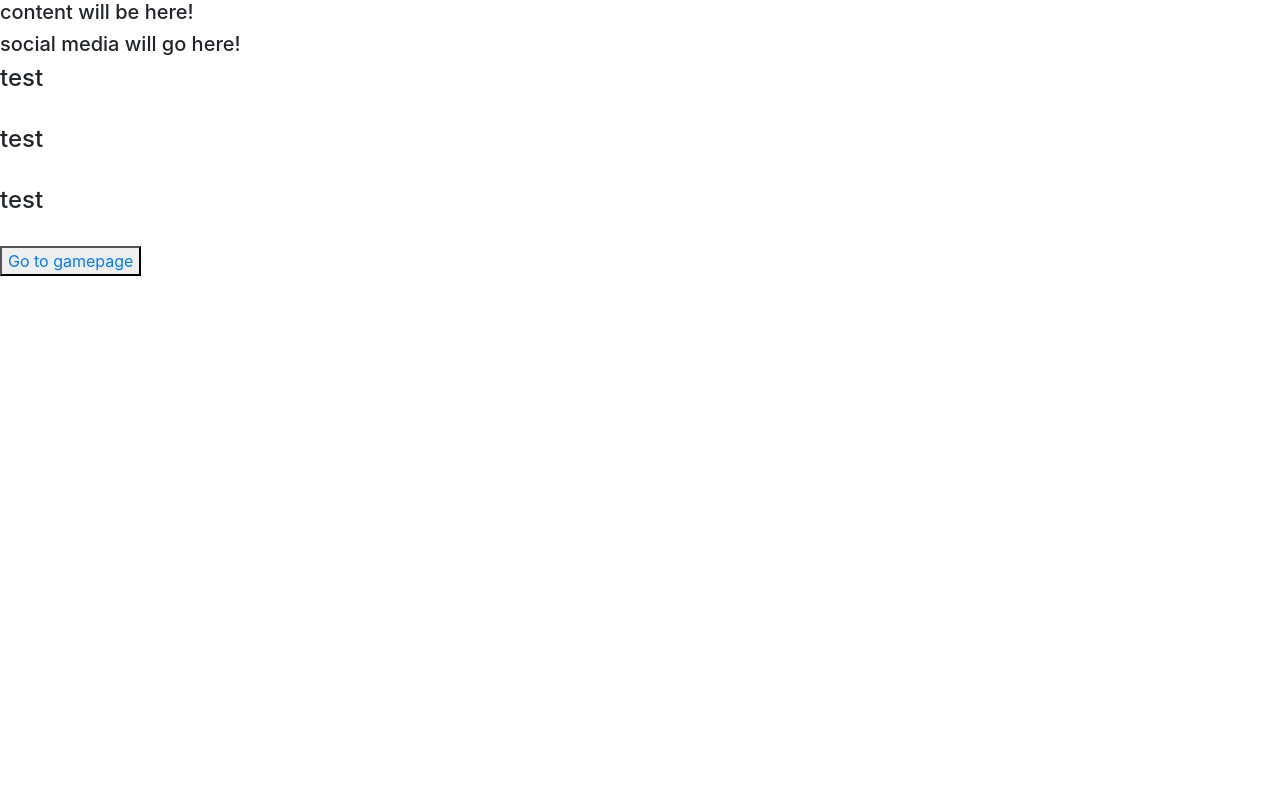
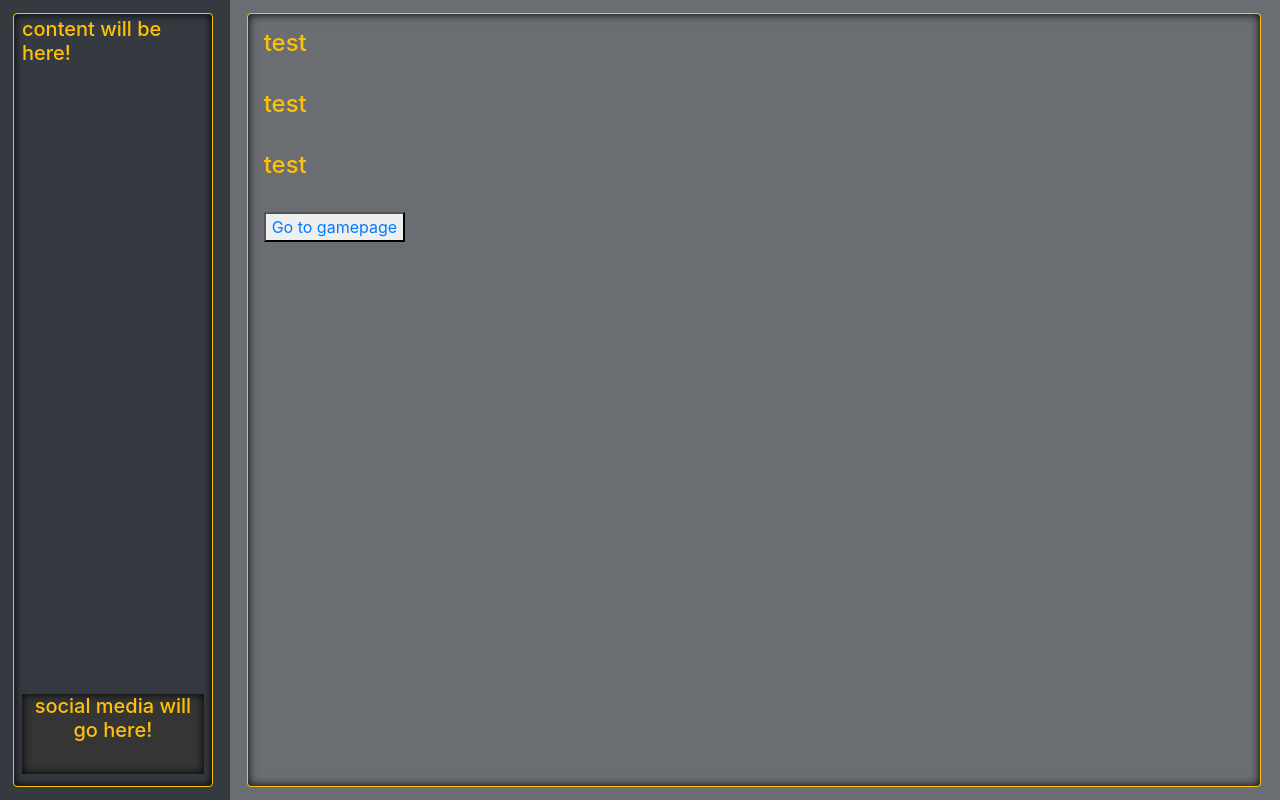
Before and after one commit to JulissaDietzeNarvaez/Opdracht-7---Clicking-Game, a PHP site: page / in a window 1280 px wide. Run offline with PHP 8.4, Linux system fonts and the light colour scheme.

Commit message:
Add files via upload

```diff
--- /dev/null
+++ b/assets/css/landinpage.css
@@ -0,0 +1,108 @@
+/* landingpage */
+
+div {
+    float: left;
+    height: 100%;
+}
+
+.sidebar {
+    background-color: #343a40;
+    width: 18%;
+    margin: 0% !important;
+    padding: 1% !important;
+    min-height: 100% !important;
+    height: 100% !important;
+
+
+}
+
+.explain-box {
+    background-color: #6a6e72;
+    width: 82%;
+    margin: 0% !important;
+    padding: 1% !important;
+    min-height: 100% !important;
+    height: 100% !important;
+}
+
+.container-fluid {
+    margin: 0% !important;
+    padding: 0% !important;
+    min-height: 100% !important;
+    height: 100% !important;
+
+}
+
+html,
+body {
+    padding: 0px;
+    margin: 0px;
+    height: 100% !important;
+
+}
+
+.clearer {
+    clear: none;
+}
+
+h1,
+h2,
+h3,
+h4,
+h5,
+h6,
+p {
+    color: #ffc107;
+
+
+}
+
+.sidebar-style {
+    border: #ffc107 solid;
+    border-width: 1px;
+    width: 98%;
+    height: 100%;
+    border-radius: 4px;
+    padding: 1.5% 4%;
+    /* shadow */
+    -moz-box-shadow: inset 0 0 10px #000000;
+    -webkit-box-shadow: inset 0 0 10px #000000;
+    box-shadow: inset 0 0 10px #000000;
+
+}
+
+.explain-box-style {
+    border: #ffc107 solid;
+    border-width: 1px;
+    width: 99%;
+    height: 100%;
+    border-radius: 4px;
+    padding: 1.5%;
+    margin-left: 0.4%;
+    /* shadow */
+    -moz-box-shadow: inset 0 0 10px #000000;
+    -webkit-box-shadow: inset 0 0 10px #000000;
+    box-shadow: inset 0 0 10px #000000;
+}
+
+.sidebar-foot {
+    background-color: rgb(53, 53, 53);
+    width: 14.2%;
+    height: 10%;
+    position: absolute;
+    text-align: center;
+    bottom: 0;
+    margin-bottom: 2%;
+    /* shadow */
+    -moz-box-shadow: inset 0 0 10px #000000;
+    -webkit-box-shadow: inset 0 0 10px #000000;
+    box-shadow: inset 0 0 10px #000000;
+}
+
+/* https://catswhocode.com/css-tricks/ */
+
+/* .shape { */
+/* width: 200px; */
+/* float: left; */
+/* shape-outside: circle(90%); */
+/* } */
--- a/assets/css/style.css
+++ b/assets/css/style.css
@@ -1,3 +1,5 @@
+
+
 div {
   width: 100%;
   height: 600px;
@@ -28,7 +30,7 @@ div {
   border-radius: 6px;
 }
 
-#game0{
+#game0 {
   background-image: url(/assets/images/fornow.gif);
   box-shadow: 10px 10px 5px grey;
 
@@ -45,6 +47,7 @@ div {
   box-shadow: 10px 10px 5px grey;
   display: none;
 }
+
 #game1c {
   background-image: url(/assets/images/testimgs.png);
   box-shadow: 10px 10px 5px grey;
```
